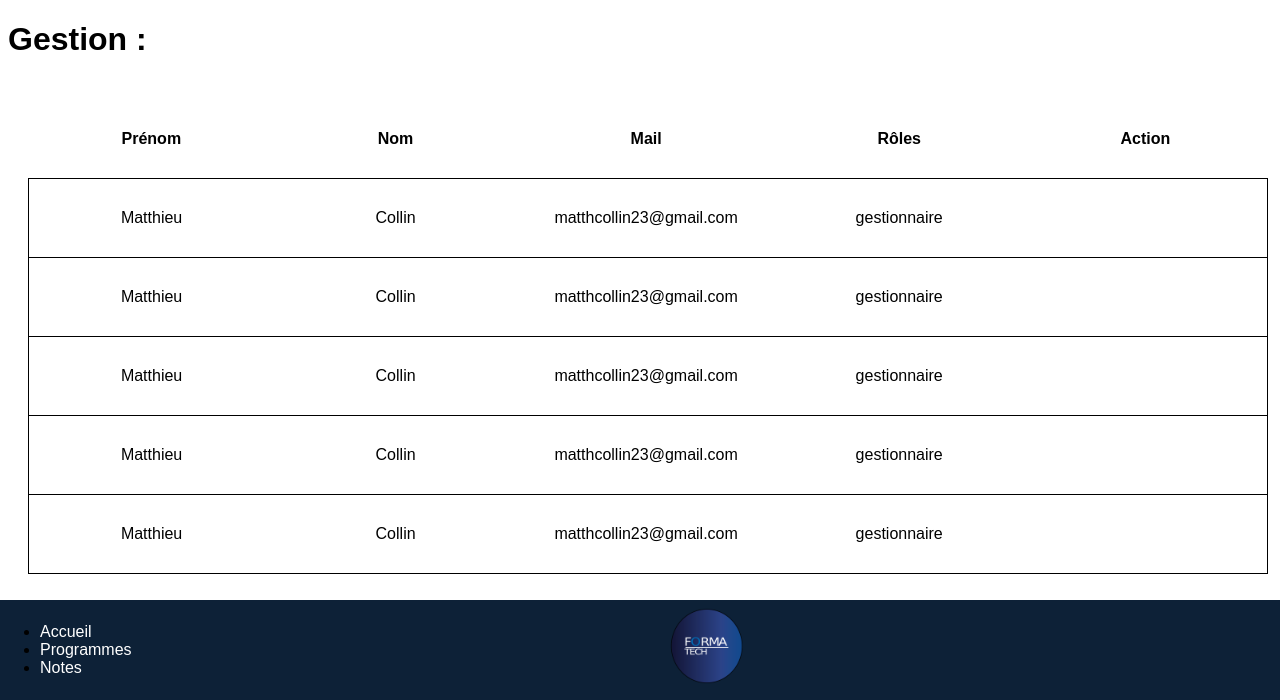
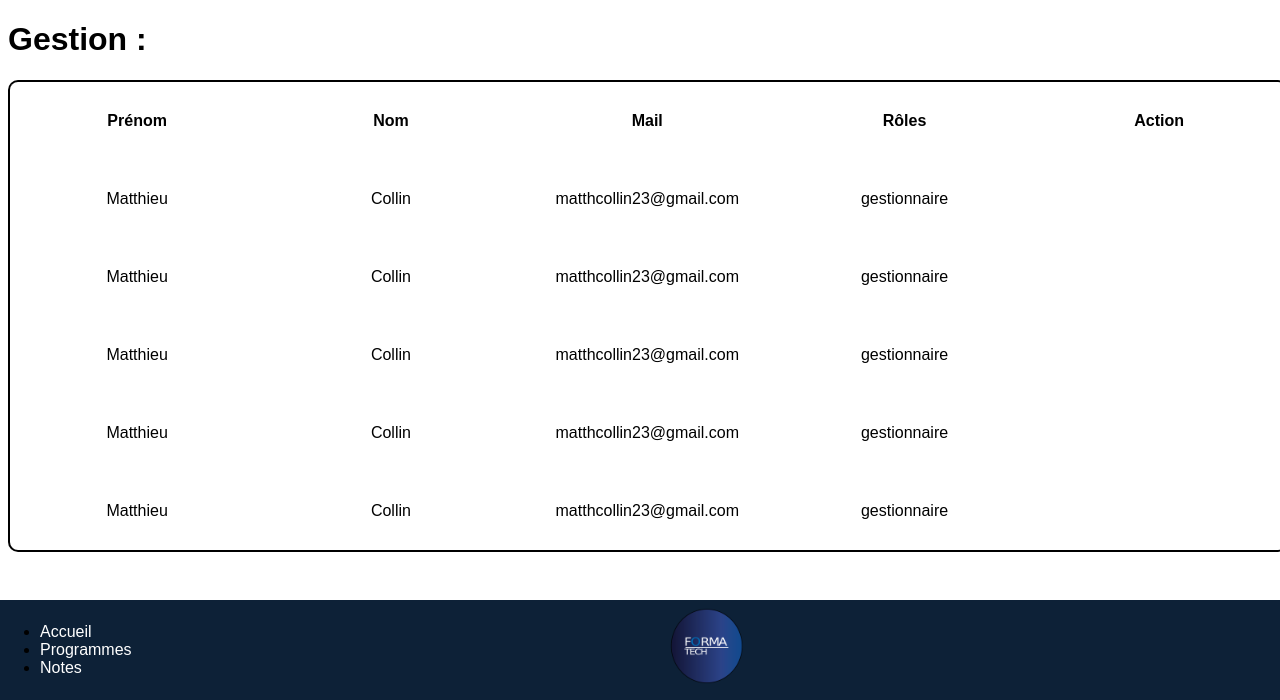
Before and after one commit to MatthieuCollin/note, a Symfony app: template templates/admin/index.html.twig in a window 1280 px wide. Shown: the part 100-800 px from the top of the page. Run offline with Twig, Linux system fonts and the light colour scheme; the template is opened without the code that fills it, so the values that code supplies are empty; some libraries are stand-ins or nearby versions.

Commit message:
Update index.css

```diff
--- a/public/css/admin/index.css
+++ b/public/css/admin/index.css
@@ -6,8 +6,8 @@
 }
 
 table{
-    border-collapse: collapse;
-    margin: 20px;
+    border-spacing: 0;
+    border-collapse: separate;
 }
 
 tr{
@@ -17,13 +17,41 @@ tr{
 td,th{
     padding: 30px;
     width: 200px;
-    text-align: center
+    text-align: center;
 }
 
-.tHead{
-    border: none;
+table tr:last-child td:last-child {
+    border-bottom-right-radius:10px;
 }
 
-table tr:nth-child(2) td:nth-child(1){
-    border-radius: 0px 0px 0px 20px;
+table tr:last-child td:first-child {
+    border-bottom-left-radius:10px;
 }
+
+table tr:first-child th:first-child,
+table tr:first-child td:first-child {
+    border-top-left-radius:10px
+}
+
+table tr:first-child th:last-child,
+table tr:first-child td:last-child {
+    border-top-right-radius:10px
+}
+
+table tr th:first-child,
+table tr td:first-child {
+   border-left: 2px solid black;
+}
+table tr:first-child th,
+table tr:first-child td {
+   border-top: 2px solid black;
+}
+
+table tr:last-child th,
+table tr:last-child td {
+   border-bottom: 2px solid black;
+}
+table tr th:last-child,
+table tr td:last-child {
+   border-right: 2px solid black;
+}
```
